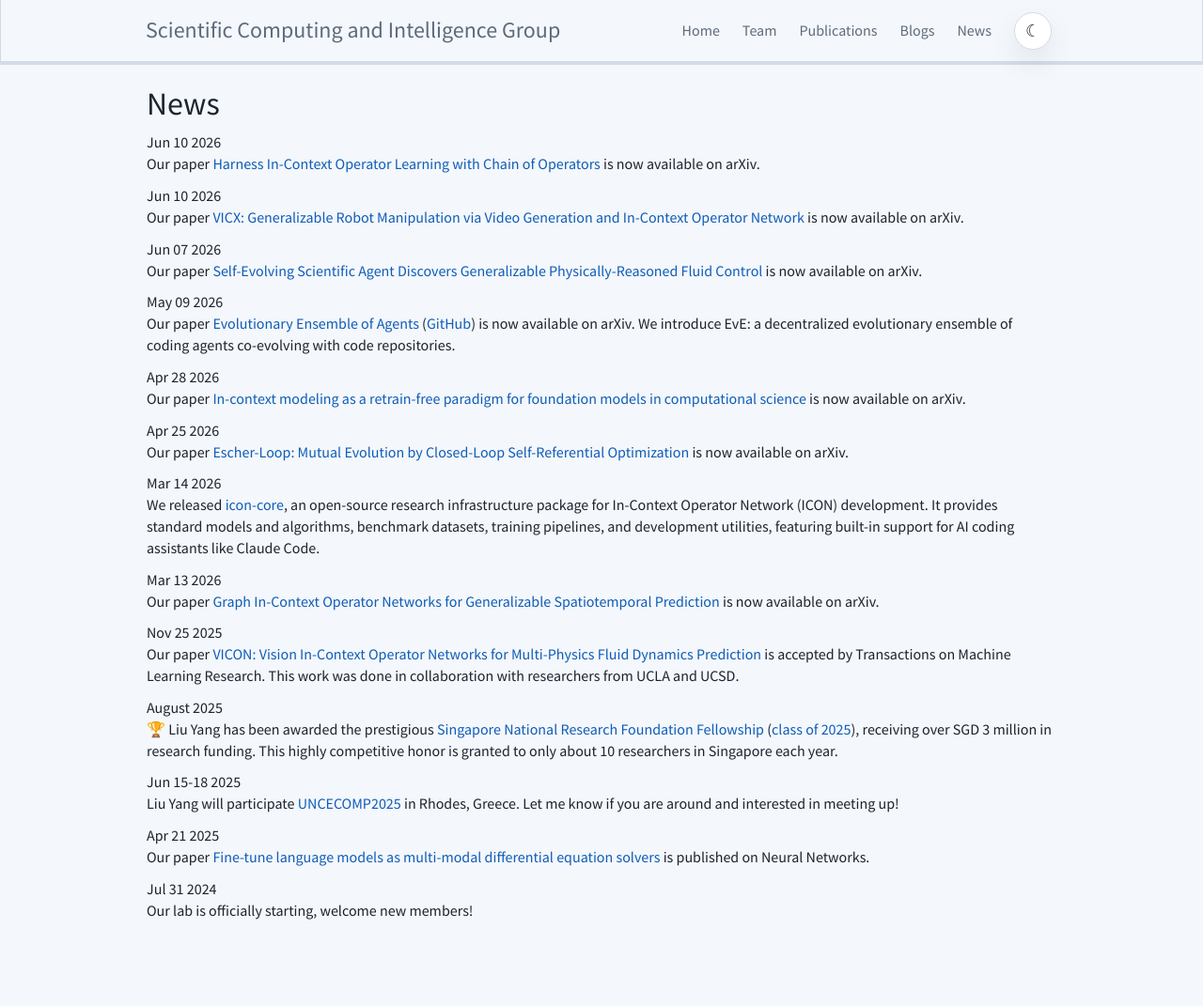
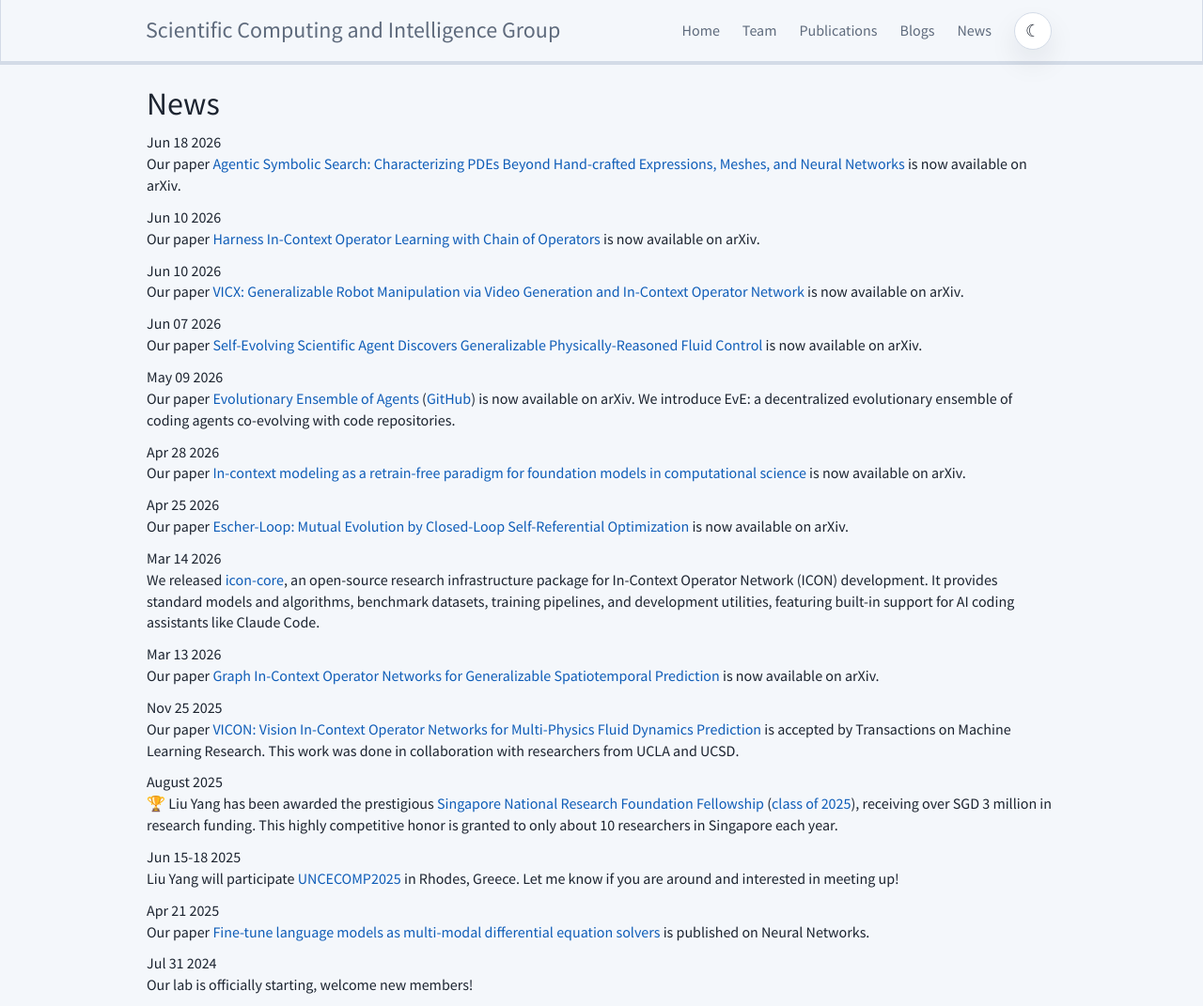
Before and after one commit to scaling-group/scaling-group.github.io, a Jekyll site: the page built from _pages/news.md, in a window 1280 px wide and 1071 px high. Shown: the whole window at 94% size. Built offline with Jekyll 4.4.1, drawn with Linux system fonts in a browser that asks for light colours.

Commit message:
Add new publication: Agentic Symbolic Search

```diff
--- a/_data/news.yml
+++ b/_data/news.yml
@@ -1,3 +1,6 @@
+- date: Jun 18 2026
+  headline: "Our paper [Agentic Symbolic Search: Characterizing PDEs Beyond Hand-crafted Expressions, Meshes, and Neural Networks](https://arxiv.org/abs/2606.20467) is now available on arXiv."
+
 - date: Jun 10 2026
   headline: "Our paper [Harness In-Context Operator Learning with Chain of Operators](https://arxiv.org/abs/2606.12318) is now available on arXiv."
 
--- a/_data/publist.yml
+++ b/_data/publist.yml
@@ -1,3 +1,12 @@
+- title: "Agentic Symbolic Search: Characterizing PDEs Beyond Hand-crafted Expressions, Meshes, and Neural Networks"
+  image:
+  description:
+  authors: "Zongmin Yu, Liu Yang<sup>†</sup>"
+  link:
+    url: https://arxiv.org/abs/2606.20467
+    display: arXiv, Jun 2026
+  highlight: 2
+
 - title: "Harness In-Context Operator Learning with Chain of Operators"
   image:
   description:
```
